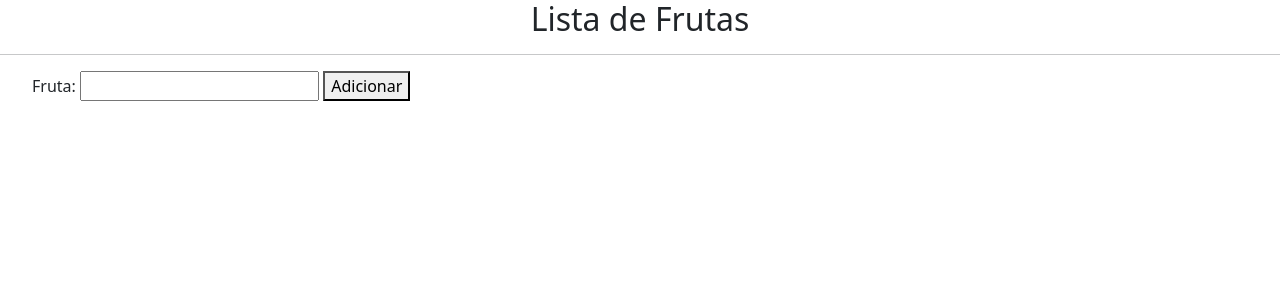
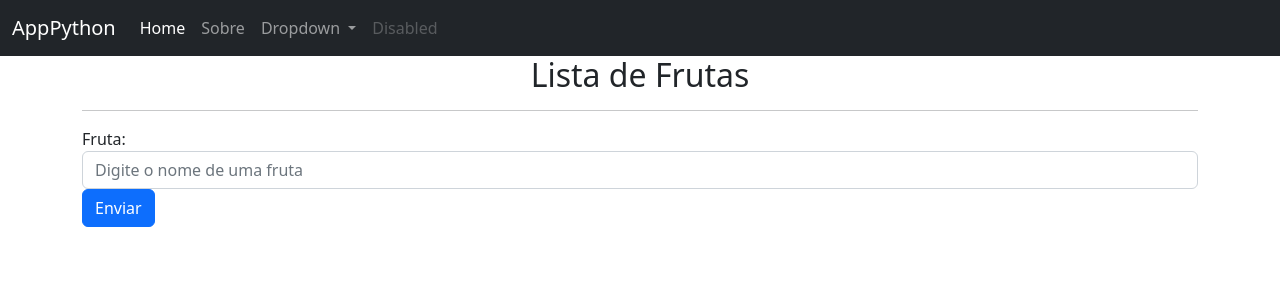
Before and after one commit to LonguiVic/Flask-Udemy, a Flask app: page / in a window 1280 px wide. Shown: the top 300 px of the page. Run offline with Flask 3, Linux system fonts and the light colour scheme.

Commit message:
alterações de estilização

```diff
--- a/app.py
+++ b/app.py
@@ -7,7 +7,7 @@ frutas = []
 registros = []
 
 
-@app.route('/',)
+@app.route('/', methods=["GET", "POST"])
 def principal():
     # frutas = ["Morango", "Uva", "Maçã", "Mamão",
     # "Pera", "Melão", "Caju", "Mirtilo"]
--- a/templates/base.html
+++ b/templates/base.html
@@ -7,8 +7,43 @@
 
     <link rel="stylesheet" href="https://cdn.jsdelivr.net/npm/bootstrap@5.2.3/dist/css/bootstrap.min.css" integrity="sha384-rbsA2VBKQhggwzxH7pPCaAqO46MgnOM80zW1RWuH61DGLwZJEdK2Kadq2F9CUG65" crossorigin="anonymous"></head>
 <body>
-    {% block conteudo %}
-    {% endblock conteudo %}
+    <nav class="navbar navbar-expand-lg navbar-dark bg-dark">
+        <div class="container-fluid">
+          <a class="navbar-brand" href="#">AppPython</a>
+          <button class="navbar-toggler" type="button" data-bs-toggle="collapse" data-bs-target="#navbarSupportedContent" aria-controls="navbarSupportedContent" aria-expanded="false" aria-label="Toggle navigation">
+            <span class="navbar-toggler-icon"></span>
+          </button>
+          <div class="collapse navbar-collapse" id="navbarSupportedContent">
+            <ul class="navbar-nav me-auto mb-2 mb-lg-0">
+              <li class="nav-item">
+                <a class="nav-link active" aria-current="page" href="{{url_for('principal')}}">Home</a>
+              </li>
+              <li class="nav-item">
+                <a class="nav-link" href="{{url_for('sobre')}}">Sobre</a>
+              </li>
+              <li class="nav-item dropdown">
+                <a class="nav-link dropdown-toggle" href="#" id="navbarDropdown" role="button" data-bs-toggle="dropdown" aria-expanded="false">
+                  Dropdown
+                </a>
+                <ul class="dropdown-menu" aria-labelledby="navbarDropdown">
+                  <li><a class="dropdown-item" href="#">Action</a></li>
+                  <li><a class="dropdown-item" href="#">Another action</a></li>
+                  <li><hr class="dropdown-divider"></li>
+                  <li><a class="dropdown-item" href="#">Something else here</a></li>
+                </ul>
+              </li>
+              <li class="nav-item">
+                <a class="nav-link disabled" href="#" tabindex="-1" aria-disabled="true">Disabled</a>
+              </li>
+            </ul>
+          </div>
+        </div>
+      </nav>
+      <div class="container">
+        {% block conteudo %}
+        {% endblock conteudo %}
+      </div>
+
     <script src="https://cdn.jsdelivr.net/npm/bootstrap@5.2.3/dist/js/bootstrap.bundle.min.js" integrity="sha384-kenU1KFdBIe4zVF0s0G1M5b4hcpxyD9F7jL+jjXkk+Q2h455rYXK/7HAuoJl+0I4" crossorigin="anonymous"></script>
 </body>
 </html>
--- a/templates/index.html
+++ b/templates/index.html
@@ -2,14 +2,17 @@
 {% block conteudo %}
 <h2 style="text-align: center;">Lista de Frutas</h2>
 <hr>
-    <ol>
+<ul class="list-group">
     {% for fruta in frutas %}
-        <li>{{fruta}}</li>
+    <li class="list-group-item">{{fruta}}</li>
     {% endfor %}
     <form action="{{url_for('principal')}}" method="POST">
-            <label for="">Fruta:</label>
-            <input type="text" name="fruta">
-            <button>Adicionar</button>
+        <div class="form-group">
+            <label for="exemploFruta">Fruta:</label>
+            <input class="form-control" id="exemploFruta" type="text" name="fruta"
+                placeholder="Digite o nome de uma fruta">
+        </div>
+        <button type="submit" class="btn btn-primary">Enviar</button>
     </form>
-    </ol>
+</ul>
 {% endblock conteudo %}
```
Also changed, not shown: templates/sobre.html (+8 -3 lines). Lines whose indentation alone changed are shown as unchanged.
